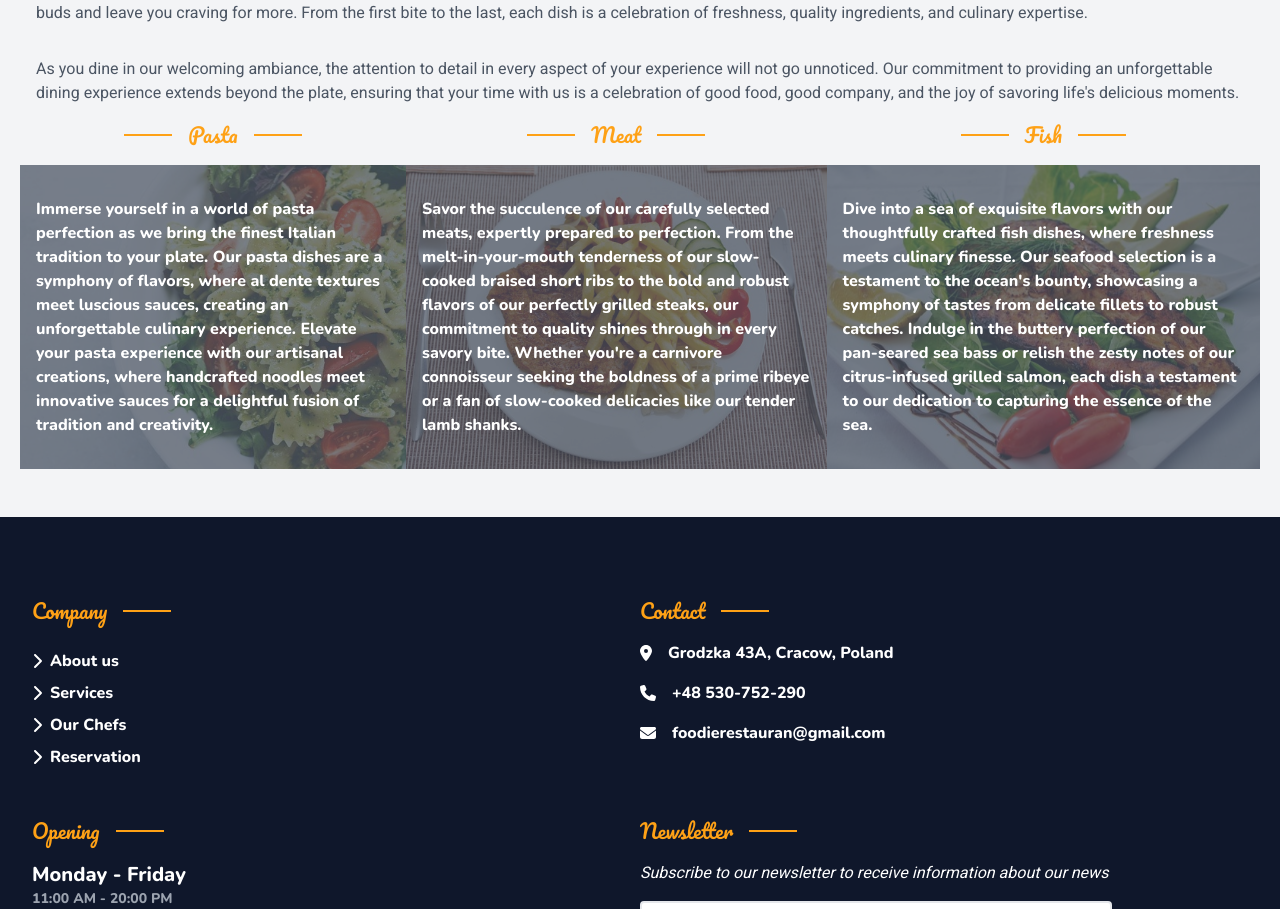
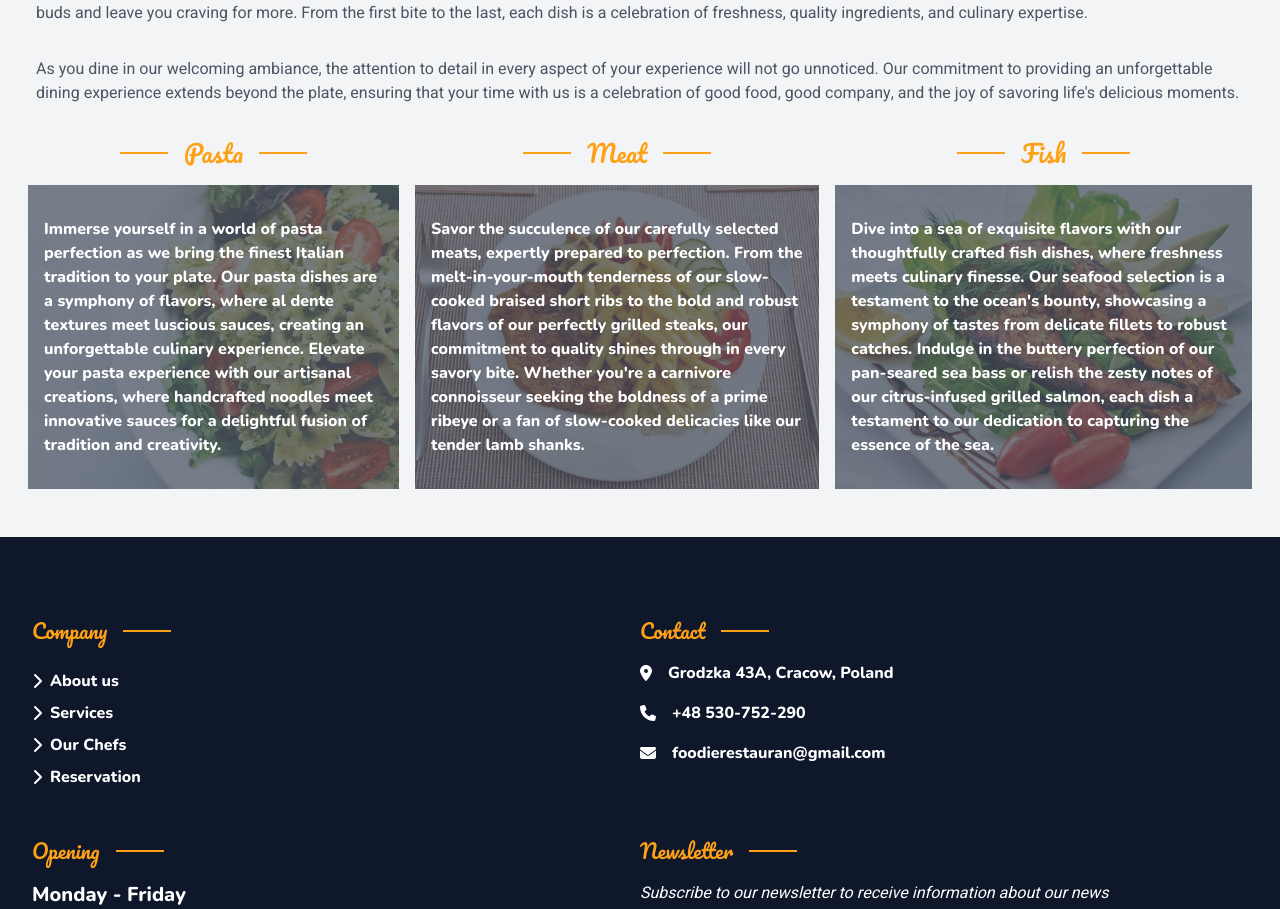
Before and after one commit to MarekPloszczyca/Foodie, a React (Vite) app: page /about in a window 1280 px wide. Shown: the part 1830-2739 px from the top of the page. Built offline with nearby package versions, Linux system fonts and the light colour scheme.

Commit message:
added animation to meals in about page

```diff
--- a/src/Components/AboutMeals.tsx
+++ b/src/Components/AboutMeals.tsx
@@ -1,5 +1,5 @@
 import MealsDescription from "./MealDescription";
-import SmallHeader from "./SmallHeader";
+
 import Pasta from "../../assets/Meals/Pasta.jpg";
 import Meat from "../../assets/Meals/Beef.jpg";
 import Fish from "../../assets/Meals/Salmon.jpg";
@@ -24,9 +24,8 @@ export default function AboutMeals() {
           good company, and the joy of savoring life's delicious moments.
         </p>
         <div className="md:flex ">
-          <div className="flex justify-stretch items-center flex-col">
-            <SmallHeader title="Pasta" center />
           <MealsDescription
+            title="Pasta"
             image={Pasta}
             text="Immerse yourself in a world of pasta perfection as we bring the finest
           Italian tradition to your plate. Our pasta dishes are a symphony of
@@ -35,24 +34,21 @@ export default function AboutMeals() {
           our artisanal creations, where handcrafted noodles meet innovative
           sauces for a delightful fusion of tradition and creativity. "
           />
-          </div>
-          <div className="flex justify-stretch items-center flex-col ">
-            <SmallHeader title="Meat" center />
+
           <MealsDescription
+            title="Meat"
             image={Meat}
             text="
                 Savor the succulence of our carefully selected meats, expertly prepared to perfection. From the melt-in-your-mouth tenderness of our slow-cooked braised short ribs to the bold and robust flavors of our perfectly grilled steaks, our commitment to quality shines through in every savory bite. Whether you're a carnivore connoisseur seeking the boldness of a prime ribeye or a fan of slow-cooked delicacies like our tender lamb shanks."
           />
-          </div>
-          <div className="flex justify-stretch items-center flex-col ">
-            <SmallHeader title="Fish" center />
+
           <MealsDescription
+            title="Fish"
             image={Fish}
             text="Dive into a sea of exquisite flavors with our thoughtfully crafted fish dishes, where freshness meets culinary finesse. Our seafood selection is a testament to the ocean's bounty, showcasing a symphony of tastes from delicate fillets to robust catches. Indulge in the buttery perfection of our pan-seared sea bass or relish the zesty notes of our citrus-infused grilled salmon, each dish a testament to our dedication to capturing the essence of the sea. "
           />
         </div>
       </div>
     </div>
-    </div>
   );
 }
--- a/src/Components/MealDescription.tsx
+++ b/src/Components/MealDescription.tsx
@@ -1,15 +1,29 @@
+import SmallHeader from "./SmallHeader";
+import { useRef, useState } from "react";
+import useDisplay from "../Hooks/useDisplay";
 
-
-interface Props{
-    image:string;
-    text:string;
+interface Props {
+  title: string;
+  image: string;
+  text: string;
 }
 
-export default function MealsDescription(props:Props) {
+export default function MealsDescription(props: Props) {
+  const item = useRef<HTMLDivElement>(null);
+  const [display, setDisplay] = useState(false);
+
+  useDisplay(item, setDisplay);
+
   return (
-    <div className=" pt-4 ">
+    <div
+      className={`centered flex-col pt-4 md:px-2 md:[&>h6]:text-2xl ${
+        display ? `animate-fromBottom ` : ""
+      }`}
+      ref={item}
+    >
+      <SmallHeader title={props.title} center />
       <div
-        className={` bg-cover bg-center bg-no-repeat relative
+        className={`flex-1 bg-cover bg-center bg-no-repeat relative
       overflow-hidden z-10    before:content-['']
       before:absolute
       before:inset-0
@@ -17,12 +31,10 @@ export default function MealsDescription(props:Props) {
       before:bg-gradient-to-r
       before:bg-gray-600
       before:opacity-75
-      before:z-[-5] text-white mb-4`}
+      before:z-[-5] text-white my-4`}
         style={{ backgroundImage: `url(${props.image})` }}
       >
-        <p className="diffFont py-8">
-         {props.text}
-        </p>
+        <p className="diffFont py-8">{props.text}</p>
       </div>
     </div>
   );
```
Lines whose indentation alone changed are shown as unchanged.
